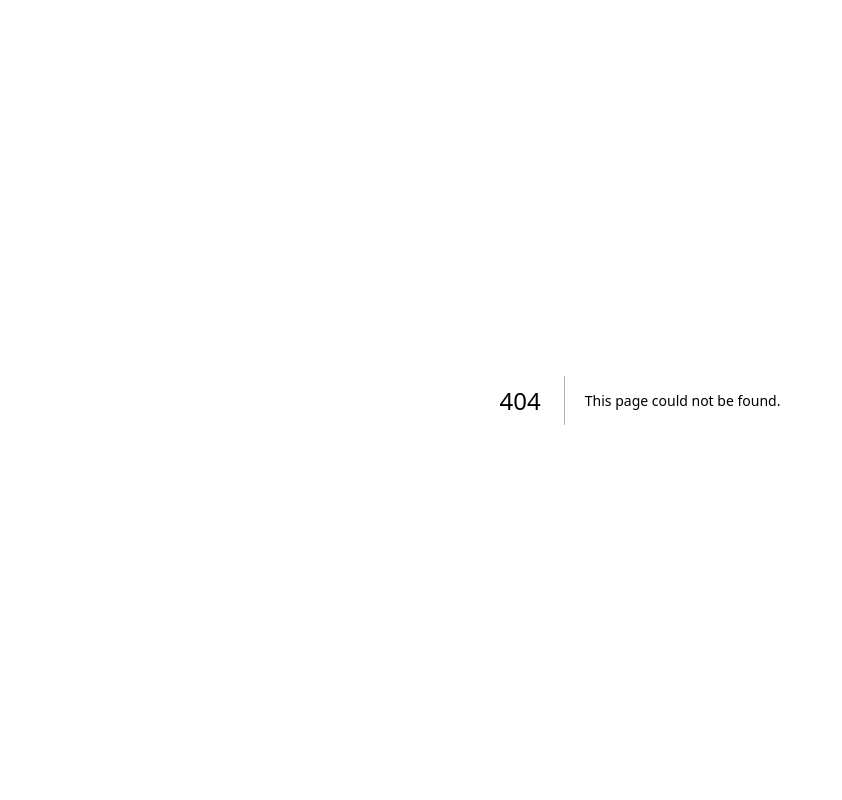
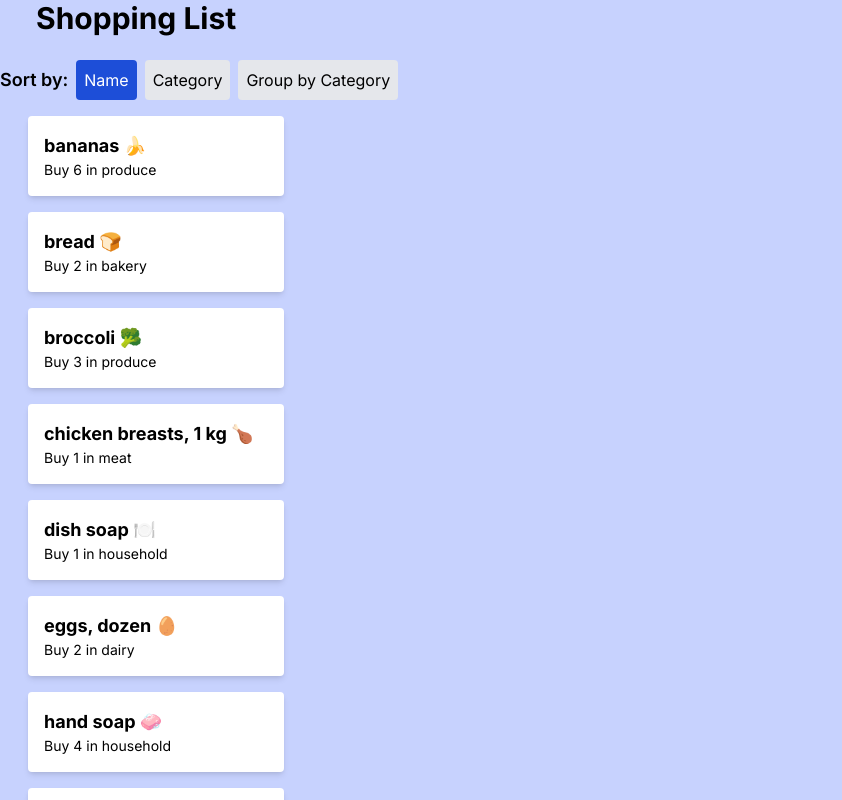
Before and after one commit to noorverma/cprg306-assignments, a Next.js app: page /week-5 in a window 1280 px wide. Before the commit this address had no page. Shown: the top 800 px of the page, without its empty margins (0-842 px from the left). Built offline with nearby package versions, Linux system fonts and the light colour scheme.

Commit message:
first commit

```diff
--- a/app/page.js
+++ b/app/page.js
@@ -17,6 +17,11 @@
         Go to Week 4 Assignment
         </Link>
       </div>
+      <div>
+        <Link href="/week-5">
+        Go to Week 5 Assignment
+        </Link>
+      </div>
     </main>
   );
 }
--- /dev/null
+++ b/app/week-5/item-list.js
@@ -0,0 +1,78 @@
+"use client";
+
+import React, { useState } from 'react';
+import Item from './item';
+import items from './item.json';
+
+export default function ItemList() {
+  const [sortBy, setSortBy] = useState('name');
+
+  const sortedItems = [...items].sort((a, b) => {
+    if (sortBy === 'name') {
+      return a.name.localeCompare(b.name);
+    } else if (sortBy === 'category') {
+      return a.category.localeCompare(b.category);
+    }
+    return 0;
+  });
+
+  const groupedItems = items.reduce((acc, item) => {
+    if (!acc[item.category]) {
+      acc[item.category] = [];
+    }
+    acc[item.category].push(item);
+    return acc;
+  }, {});
+
+  const sortedGroupedItems = Object.keys(groupedItems)
+    .sort()
+    .reduce((acc, category) => {
+      acc[category] = groupedItems[category].sort((a, b) => a.name.localeCompare(b.name));
+      return acc;
+    }, {});
+
+  return (
+
+    <div>
+     <div className="flex items-center space-x-2 mb-4">
+      <span className="text-lg font-semibold text-black ">Sort by:</span>
+        <button
+          onClick={() => setSortBy('name')}
+          className={`p-2 rounded ${sortBy === 'name' ? 'bg-blue-700 text-white' : 'bg-gray-200 text-black'}`}
+        >
+          Name
+        </button>
+        <button
+          onClick={() => setSortBy('category')}
+          className={`p-2 rounded ${sortBy === 'category' ? 'bg-blue-700 text-white' : 'bg-gray-200 text-black'}`}
+        >
+         Category
+        </button>
+        <button
+          onClick={() => setSortBy('group')}
+          className={`p-2 rounded ${sortBy === 'group' ? 'bg-blue-700 text-white' : 'bg-gray-200 text-black'}`}
+        >
+          Group by Category
+        </button>
+      </div>
+      <ul>
+        {sortBy === 'group' ? (
+          Object.keys(sortedGroupedItems).map((category) => (
+            <li key={category} className="mb-4">
+              <h2 className="font-bold capitalize text-black ">{category}</h2>
+              <ul>
+                {sortedGroupedItems[category].map((item) => (
+                  <Item key={item.id} name={item.name} quantity={item.quantity} category={item.category} />
+                ))}
+              </ul>
+            </li>
+          ))
+        ) : (
+          sortedItems.map((item) => (
+            <Item key={item.id} name={item.name} quantity={item.quantity} category={item.category} />
+          ))
+        )}
+      </ul>
+    </div>
+  );
+}
--- /dev/null
+++ b/app/week-5/item.js
@@ -0,0 +1,12 @@
+export default function Item({ name, quantity, category }) {
+    return (
+      <li className="flex flex-col justify-between p-4 bg-white rounded mb-4 shadow-md transition-transform transform w-64 mx-7 hover:underline">
+        <div className="text-lg font-bold text-black hover:underline">
+          {name}
+        </div>
+        <div className="text-sm text-black">
+          Buy {quantity} in {category}
+        </div>
+      </li>
+    );
+  }
--- /dev/null
+++ b/app/week-5/item.json
@@ -0,0 +1,74 @@
+[
+    {
+      "id": "1h2GJKH12gkHG31h1H",
+      "name": "milk, 4 L 🥛",
+      "quantity": 1,
+      "category": "dairy"
+    },
+    {
+      "id": "2KJH3k2j3H1k2J3K1H",
+      "name": "bread 🍞",
+      "quantity": 2,
+      "category": "bakery"
+    },
+    {
+      "id": "3h2KJH3k2j3H1k2J3",
+      "name": "eggs, dozen 🥚",
+      "quantity": 2,
+      "category": "dairy"
+    },
+    {
+      "id": "4k2J3K1H2GJKH12gk",
+      "name": "bananas 🍌",
+      "quantity": 6,
+      "category": "produce"
+    },
+    {
+      "id": "5H1h1H2KJH3k2j3H",
+      "name": "broccoli 🥦",
+      "quantity": 3,
+      "category": "produce"
+    },
+    {
+      "id": "6H1k2J3K1H2GJKH1",
+      "name": "chicken breasts, 1 kg 🍗",
+      "quantity": 1,
+      "category": "meat"
+    },
+    {
+      "id": "7gkHG31h1H2KJH3k",
+      "name": "pasta sauce 🍝",
+      "quantity": 3,
+      "category": "canned goods"
+    },
+    {
+      "id": "8j3H1k2J3K1H2GJK",
+      "name": "spaghetti, 454 g 🍝",
+      "quantity": 2,
+      "category": "dry goods"
+    },
+    {
+      "id": "9H12gkHG31h1H2KJ",
+      "name": "toilet paper, 12 pack 🧻",
+      "quantity": 1,
+      "category": "household"
+    },
+    {
+      "id": "10H3k2j3H1k2J3K1",
+      "name": "paper towels, 6 pack",
+      "quantity": 1,
+      "category": "household"
+    },
+    {
+      "id": "11k2J3K1H2GJKH12",
+      "name": "dish soap 🍽️",
+      "quantity": 1,
+      "category": "household"
+    },
+    {
+      "id": "12GJKH12gkHG31h1",
+      "name": "hand soap 🧼",
+      "quantity": 4,
+      "category": "household"
+    }
+  ]
--- /dev/null
+++ b/app/week-5/page.js
@@ -0,0 +1,10 @@
+import ItemList from './item-list';
+
+export default function Page() {
+  return (
+    <main className="bg-indigo-200">
+      <h1 className="text-3xl font-bold text-black mb-6 ml-9">Shopping List</h1>
+      <ItemList />
+    </main>
+  );
+}
```
